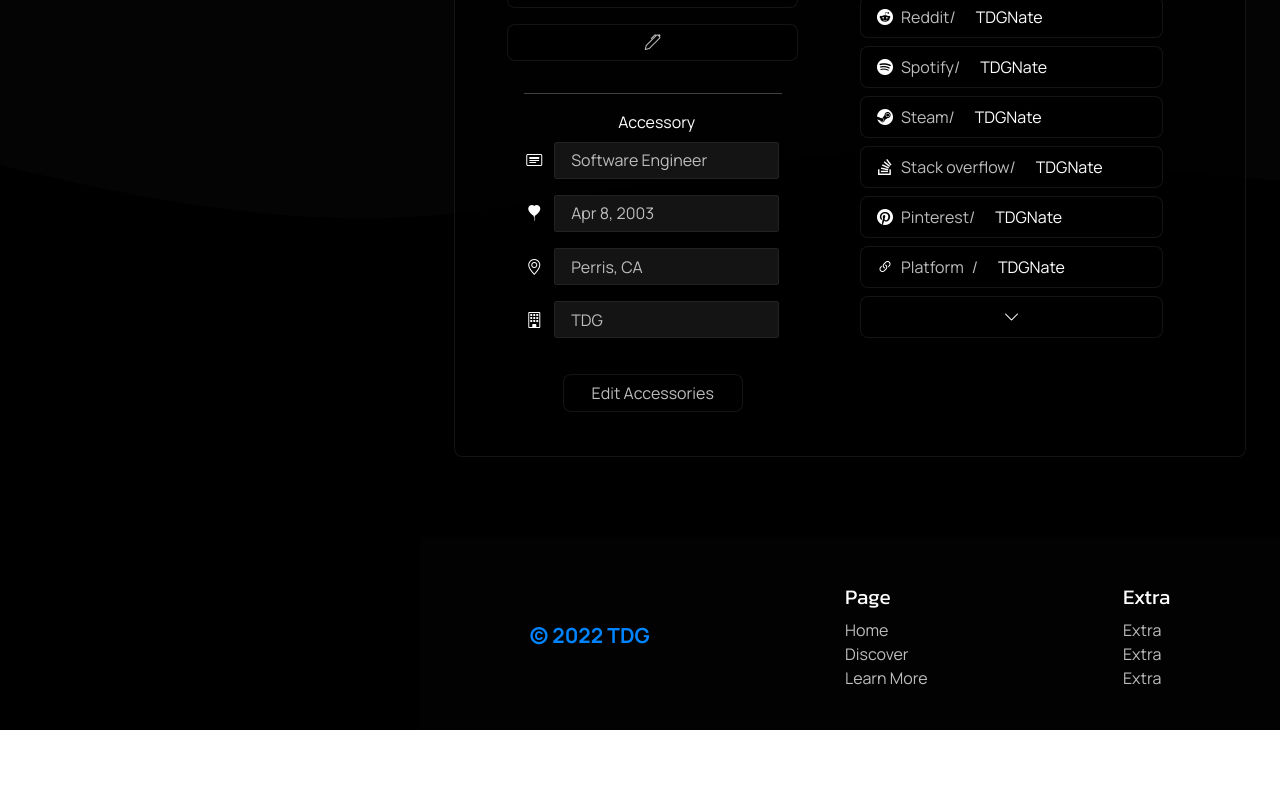
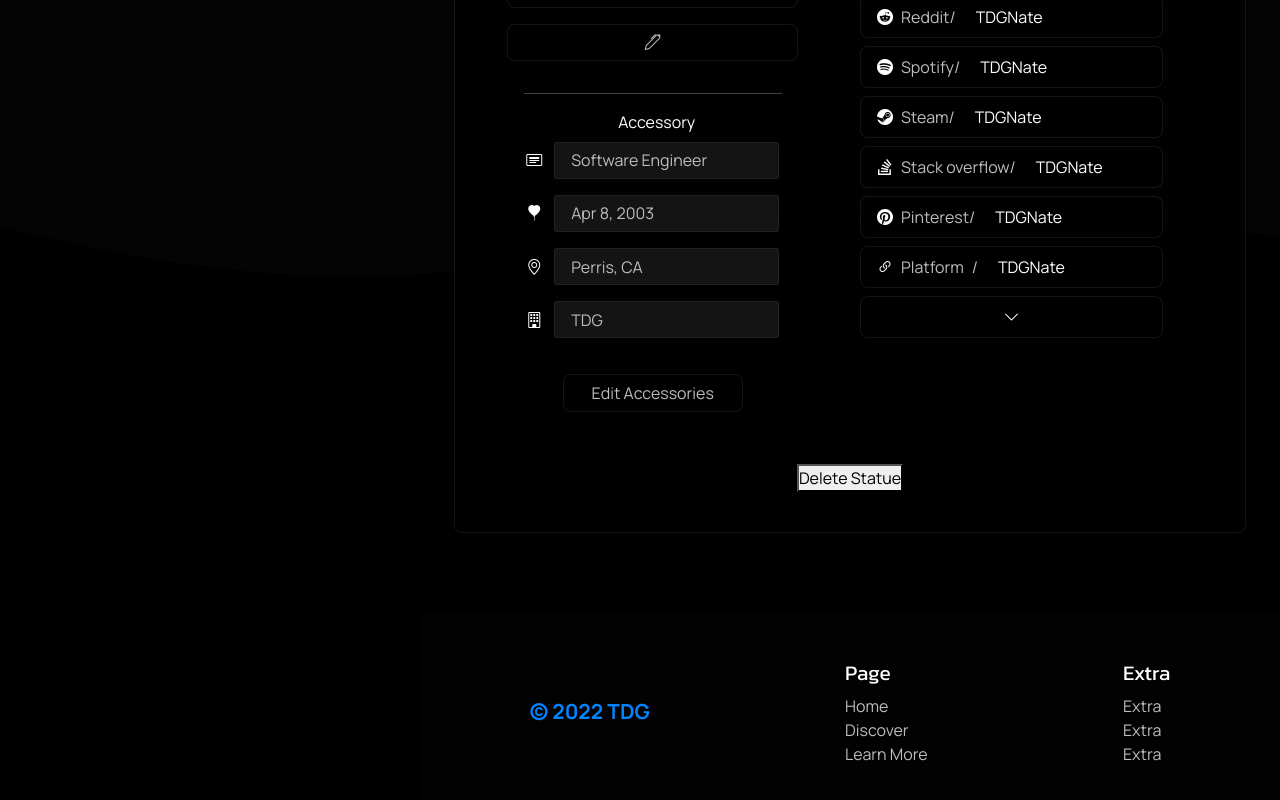
Before and after one commit to TDG-Org/Statue-Status, a React (Create React App) app in the folder client/: page /profile in a window 1280 px wide. Shown: the part 1482-2282 px from the top of the page. Before the commit the page ends 2212 px from the top, so only its background shows below. Built offline with nearby package versions, Linux system fonts and the light colour scheme.

Commit message:
added statue delete button

```diff
--- a/client/src/components/Statue/Profile Statue/ProfileStatue.jsx
+++ b/client/src/components/Statue/Profile Statue/ProfileStatue.jsx
@@ -125,7 +125,15 @@ const ProfileStatue = () => {
 
             {/* - Secondary Section - */}
             <ProfileStatueSecondary />
-         </div>
+
+          </div>
+
+          {/* Delete Statue Button  */}
+          <div className="delete-statue-btn-wrapper">
+            <button className="delete-statue-btn">
+              Delete Statue
+            </button>
+          </div>
 
        </div>
      </div>
--- a/client/src/sass/components/ProfileStatue.scss
+++ b/client/src/sass/components/ProfileStatue.scss
@@ -331,4 +331,13 @@
       }
     }
   }
+
+  // Delete button
+  .delete-statue-btn-wrapper {
+    width: 100%;
+    display: flex;
+    justify-content: center;
+    align-items: center;
+    margin: 1.5rem auto;
+  }
 }
```
